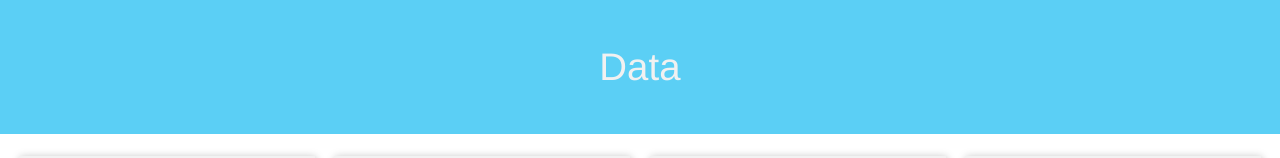
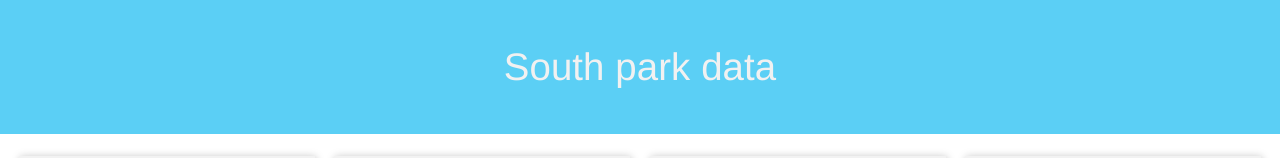
Before and after one commit to Abdiox/South-park1, a plain HTML site: page old_index.html in a window 1280 px wide. Shown: the top 158 px of the page. Drawn offline with Linux system fonts and the light colour scheme.

Commit message:
renamed index

```diff
--- a/Index.html
+++ b/old_index.html
@@ -9,7 +9,7 @@
   </head>
   <body>
     <header>
-      <h1>Data</h1>
+      <h1>South park data</h1>
     </header>
 
     <main>
```
Also changed, not shown: 1 other file.
